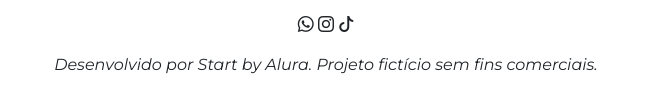
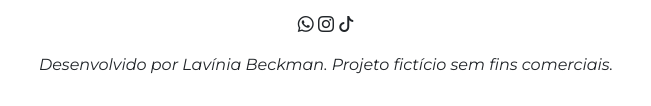
Before and after one commit to la9430/3bim, a plain HTML site: page index.html in a window 1280 px wide. Shown: the part 2827-2933 px from the top of the page, 314-965 px from the left. Drawn offline with nearby package versions, Linux system fonts and the light colour scheme; a script that the page names is missing.

Commit message:
Update index.html

```diff
--- a/index.html
+++ b/index.html
@@ -106,7 +106,7 @@
         <i class="bi bi-whatsapp"></i>
         <i class="bi bi-instagram"></i>
         <i class="bi bi-tiktok"></i>
-        <p class="mt-3">Desenvolvido por Start by Alura. Projeto fictício sem fins comerciais.</p>
+        <p class="mt-3">Desenvolvido por Lavínia Beckman. Projeto fictício sem fins comerciais.</p>
     </footer>
     <script src="script.js"></script>
 
```
